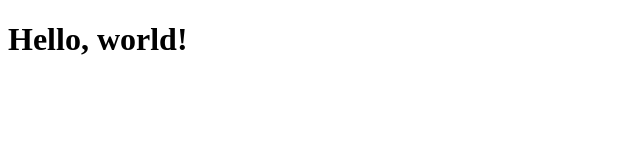
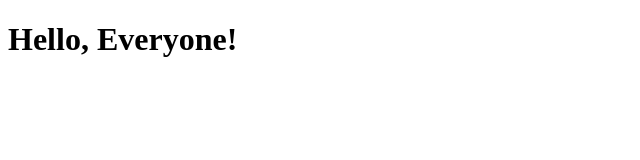
Before and after one commit to werthird/first-day-demo, a plain HTML site: page index.html in a window 1280 px wide. Shown: the whole page, without its empty margins (0-640 px from the left). Drawn offline with Linux system fonts and the light colour scheme.

Commit message:
updated html

```diff
--- a/index.html
+++ b/index.html
@@ -8,7 +8,7 @@
   </head>
   <body>
     <div class="first-div">
-        <h1>Hello, world!</h1>
+        <h1>Hello, Everyone!</h1>
     </div>
 
   </body>
```
